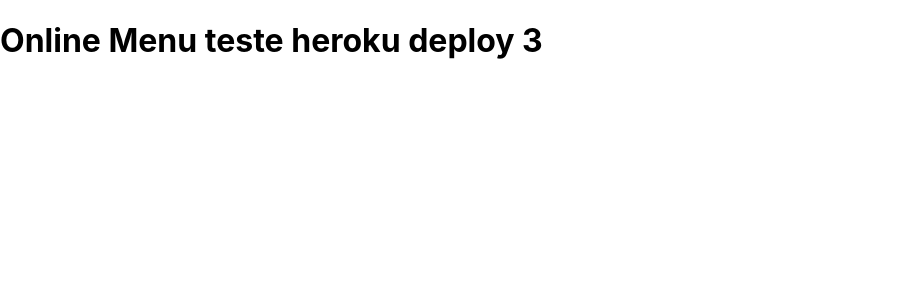
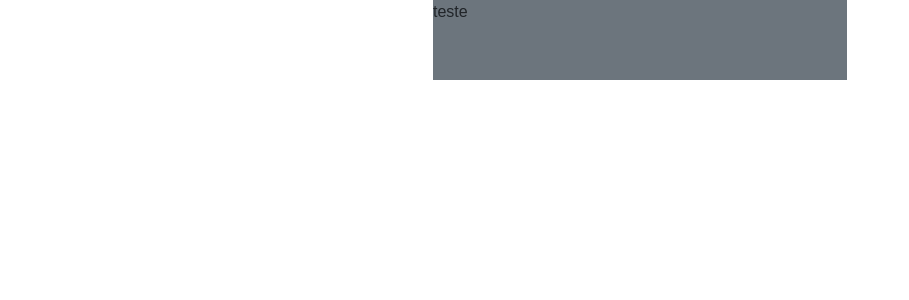
Before and after one commit to PedroheFagundes/online-menu, a Next.js app in the folder client/: page / in a window 1280 px wide. Shown: the top 300 px of the page, without its empty margins (0-909 px from the left). Built offline with nearby package versions, Linux system fonts and the light colour scheme.

Commit message:
main-page

```diff
--- /dev/null
+++ b/client/components/Layout.tsx
@@ -0,0 +1,21 @@
+import Head from "next/head";
+import { FC } from "react";
+
+interface ChildrenProps {
+    children?: React.ReactNode;
+  }
+
+const Layout: FC <ChildrenProps> = ({ children }) => {
+  return (
+    <div className="layout w100vw">
+        <Head>
+          <title>Online Menu - The best way to manage your menu</title>
+          <meta name="description" content="With Online Menu you can easily manage your menu daily and present your client with your best." />
+          <meta name="keywords" content="online menu, menu, easy management, food, client, restaurant, bar" />
+        </Head>
+        { children }
+    </div>
+  )
+}
+
+export default Layout;
--- a/client/pages/_app.tsx
+++ b/client/pages/_app.tsx
@@ -1,8 +1,21 @@
 import '../styles/globals.css'
+import 'bootstrap/dist/css/bootstrap.css'
 import type { AppProps } from 'next/app'
+import Head from 'next/head'
+import Layout from '../components/Layout'
 
 function MyApp({ Component, pageProps }: AppProps) {
-  return <Component {...pageProps} />
+  return (
+    <>
+      <Head>
+        <meta name="viewport" content="width=device-width, initial-scale=1" />
+        <link rel="stylesheet" href="https://cdn.jsdelivr.net/npm/bootstrap-icons@1.8.1/font/bootstrap-icons.css"></link>
+      </Head>
+      <Layout>
+        <Component {...pageProps} />
+      </Layout>
+    </>
+  )
 }
 
 export default MyApp
--- a/client/pages/index.tsx
+++ b/client/pages/index.tsx
@@ -2,7 +2,9 @@
 
 const Home: NextPage = () => {
   return (
-    <h1>Online Menu teste heroku deploy 3</h1>
+    <div className='container-fluid align-items-center p-0 w414 h80 bg-secondary'>
+      teste
+    </div>
   )
 }
 
--- a/client/styles/globals.css
+++ b/client/styles/globals.css
@@ -2,15 +2,45 @@
 body {
   padding: 0;
   margin: 0;
-  font-family: -apple-system, BlinkMacSystemFont, Segoe UI, Roboto, Oxygen,
-    Ubuntu, Cantarell, Fira Sans, Droid Sans, Helvetica Neue, sans-serif;
+  background-color: #fff;
+  font-family: 'Poppins', sans-serif;
 }
 
-a {
+#__next {
+  background-color: #fff;
+  display: flex;
+  justify-content: center;
+  font-family: 'Poppins', sans-serif;
+}
+
+* {
+  box-sizing: border-box;
+  transition: all 0.3s ease;
+  overflow-x: hidden;
+}
+
+body a {
   color: inherit;
   text-decoration: none;
 }
 
-* {
-  box-sizing: border-box;
+input, textarea {
+  border: none;
+  outline: none;
+  -webkit-appearance: none;
 }
+
+/* Heights */
+.h80 {
+  height: 80px;
+}
+
+/* Widths */
+.w100vw {
+  width: 100vw;
+}
+
+.w414 {
+  width: 414px;
+  max-width: 414px;
+}
```
